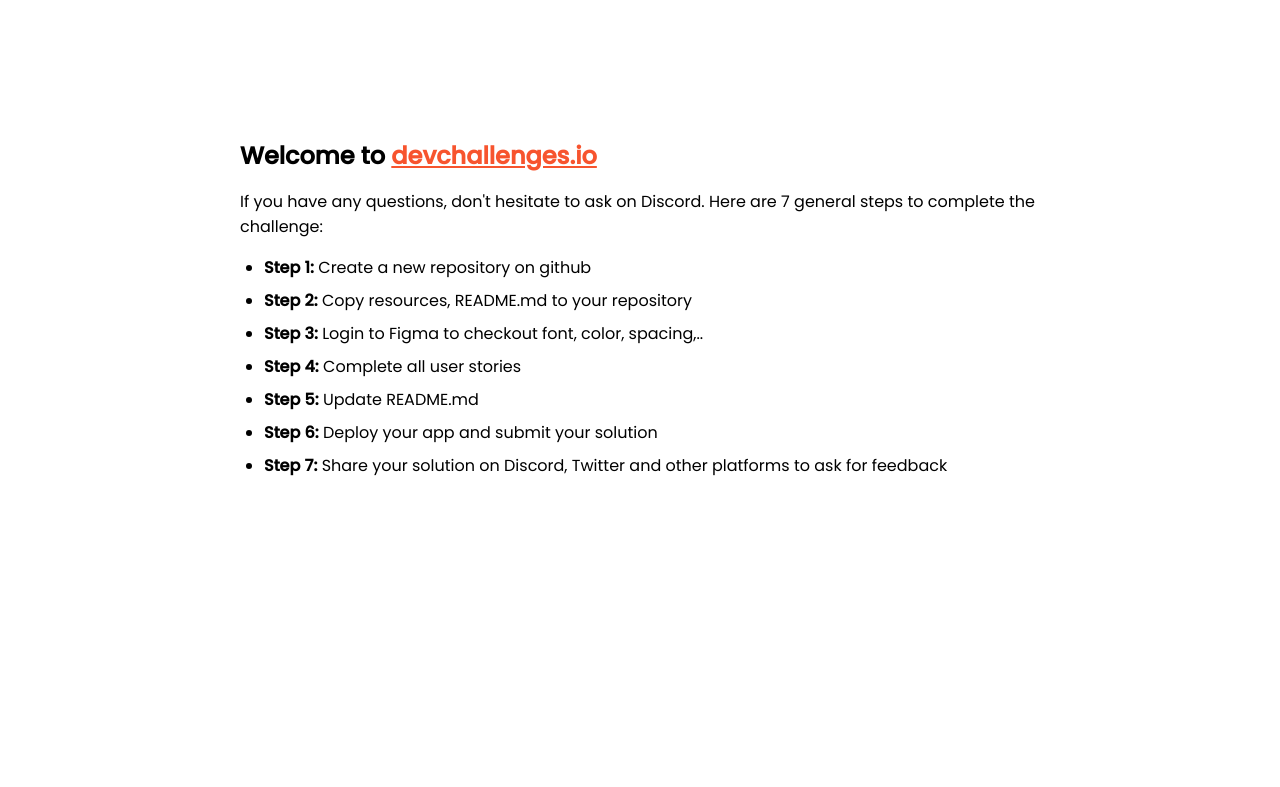
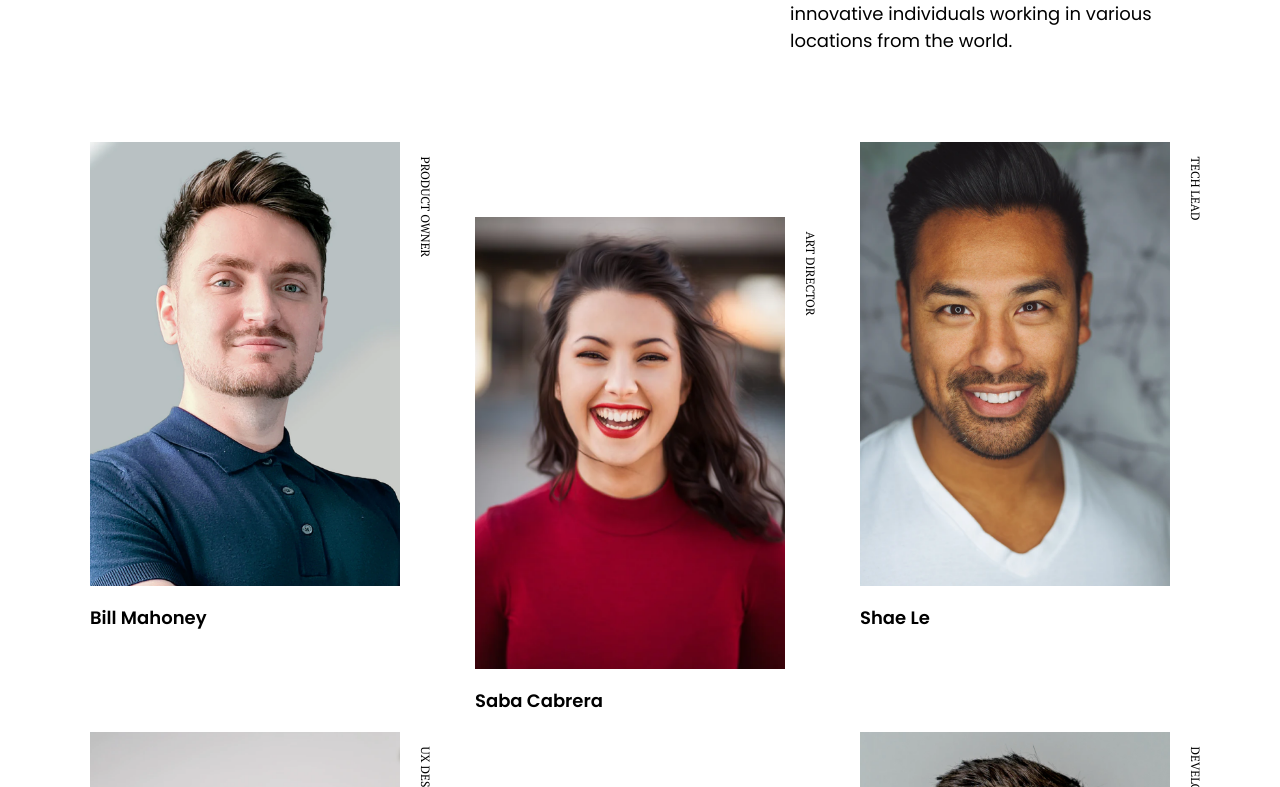
Before and after one commit to jyotiad18/team-page, a plain HTML site: page index.html in a window 1280 px wide. Shown: the part 102-889 px from the top of the page. Before the commit the page ends 800 px from the top, so only its background shows below. Drawn offline with Linux system fonts and the light colour scheme.

Commit message:
team-page for dev

```diff
--- /dev/null
+++ b/css/style.css
@@ -0,0 +1,119 @@
+:root {
+  --font-family-header-title: 'PT Serif';
+  --font-weight-header-title: 700;
+  --font-family-right-title: 'Poppins';
+  --font-family-footer: 'Montserrat';
+}
+/* ===============  */
+
+body {
+  margin: 0 auto;
+  max-width: 1100px;
+  padding: 0 40px;
+}
+.header {
+  display: flex;
+  justify-content: space-between;
+}
+
+.header__title {
+  font-family: var(--font-family-header-title);
+  font-weight: var(--font-weight-header-title);
+  font-size: 36px;
+}
+
+.header__right {
+  display: flex;
+  flex-direction: column;
+  max-width: 400px;
+  margin-top: 30px;
+}
+
+.header__right__title,
+.header__right__detail {
+  font-family: var(--font-family-right-title);
+  font-size: 18px;
+}
+
+.header__right__title {
+  font-weight: 600;
+}
+
+.header__right__detail {
+  font-weight: 400;
+  line-height: 27px;
+}
+
+.main {
+  display: flex;
+  justify-content: space-between;
+  flex-flow: row wrap;
+  margin-top: 70px;
+}
+
+.main__detail {
+  max-width: 30%;
+}
+
+.main__detail:nth-child(3n + 2) {
+  padding-top: 75px;
+}
+.main__info {
+  display: flex;
+  padding-right: 20px;
+}
+
+.main__info > img {
+  max-width: 100%;
+}
+
+.main__detail__name {
+  font-family: var(--font-family-right-title);
+  font-weight: 600;
+  font-size: 18px;
+}
+
+.main__rotate {
+  width: 50px;
+  font-family: var(--font-family-header-title);
+  font-weight: 400;
+  font-size: 12px;
+  padding-top: 20px;
+}
+
+.main__rotate > p {
+  white-space: nowrap;
+  transform: rotate(90deg);
+}
+
+.footer {
+  display: flex;
+  font-family: var(--font-family-footer);
+  font-weight: 600;
+  font-size: 14px;
+  color: #a9a9a9;
+  margin-top: 50px;
+  justify-content: center;
+}
+
+@media (max-width: 635px) {
+  .header {
+    display: flex;
+    flex-direction: column;
+  }
+  .header__right {
+    margin-top: 10px;
+  }
+  .main__detail {
+    max-width: 45%;
+  }
+  .main__detail__name {
+    font-size: 12px;
+  }
+  .main__detail:nth-child(3n + 2) {
+    padding-top: 0;
+  }
+  .main__detail:nth-child(2n + 2) {
+    padding-top: 48px;
+  }
+}
--- a/index.html
+++ b/index.html
@@ -7,8 +7,7 @@
       content="width=device-width, initial-scale=1,
   maximum-scale=5"
     />
-
-    <link rel="icon" href="devchallenges.png" />
+   <link rel="icon" href="/images/devchallenges.png" />
 
     <link
       rel="shortcut icon"
@@ -16,80 +15,83 @@
       href="https://devchallenges.io/"
     />
 
+    <link rel="stylesheet" href="/css/style.css">
+    <link rel="preconnect" href="https://fonts.gstatic.com">
     <link
-      href="https://fonts.googleapis.com/css2?family=Poppins:wght@400;500&display=swap"
-      rel="stylesheet"
-    />
-
-    <title>Devchallenges</title>
-
-    <style>
-      body {
-        font-family: "Poppins", sans-serif;
-      }
-
-      ul {
-        padding-left: 24px;
-      }
-
-      li {
-        margin-bottom: 8px;
-      }
-
-      .welcome {
-        max-width: 800px;
-        margin: 0 auto;
-      }
-
-      .welcome-text {
-        margin-top: 30vh;
-        font-weight: 500;
-      }
-
-      .welcome-text p {
-        font-size: 1rem;
-        font-weight: 400;
-      }
-
-      .welcome-text h1 {
-        font-size: 1.5rem;
-      }
-
-      .welcome-text a {
-        color: #f7542e;
-      }
-    </style>
+      href="https://fonts.googleapis.com/css2?family=Montserrat:wght@600&family=PT+Serif:wght@400;700&family=Poppins:wght@400;600&display=swap"
+      rel="stylesheet">
+    <title>Team - App</title>
   </head>
   <body>
-    <div class="welcome">
-      <div class="welcome-text">
-        <h1>
-          Welcome to
-          <a href="https://devchallenges.io/" target="_blank"
-            >devchallenges.io</a
-          >
-        </h1>
-
-        <p>
-          If you have any questions, don't hesitate to ask on Discord. Here are
-          7 general steps to complete the challenge:
-        </p>
+    <div class="header">
+      <h3 class="header__title">The creative crew</h3>
+      <div class="header__right">
+        <span class="header__right__title">WHO WE ARE<span/>
+        <p class="header__right__detail">We are team of creatively diverse. driven. innovative individuals working in various
+          locations from the world.</p>
+      </div>
+    </div>
+    <div class="main">
+      <div class="main__detail">
+        <div class="main__info">
+          <img src="./images/photo1.png">
+          <div class="main__rotate">
+           <p>PRODUCT OWNER</p>
+          </div>
+        </div>
+        <p class="main__detail__name">Bill Mahoney</p>
       </div>
 
-      <ul>
-        <li><b>Step 1:</b> Create a new repository on github</li>
-        <li><b>Step 2:</b> Copy resources, README.md to your repository</li>
-        <li>
-          <b>Step 3:</b> Login to Figma to checkout font, color, spacing,..
-        </li>
-        <li><b>Step 4:</b> Complete all user stories</li>
-        <li><b>Step 5:</b> Update README.md</li>
-        <li><b>Step 6:</b> Deploy your app and submit your solution</li>
-        <li>
-          <b>Step 7:</b> Share your solution on Discord, Twitter and other
-          platforms to ask for feedback
-        </li>
-      </ul>
+      <article class="main__detail">
+        <div class="main__info">
+          <img src="./images/photo2.png">
+            <div class="main__rotate">
+              <p>ART DIRECTOR</p>
+            </div>
+        </div>
+        <p class="main__detail__name">Saba Cabrera</p>
+      </article>
+
+      <article class="main__detail">
+        <div class="main__info">
+          <img src="./images/photo3.png">
+          <div class="main__rotate">
+            <p>TECH LEAD</p>
+          </div>
+        </div>
+        <p class="main__detail__name">Shae Le</p>
+      </article>
+
+      <article class="main__detail">
+        <div class="main__info">
+          <img src="./images/photo4.png">
+            <div class="main__rotate">
+              <p>UX DESIGNER</p>
+            </div>
+        </div>
+        <p class="main__detail__name">Skylah Lu</p>
+      </article>
+
+      <article class="main__detail">
+        <div class="main__info">
+          <img src="./images/photo5.png">
+            <div class="main__rotate">
+            <p >DEVELOPER</p>
+            </div>
+        </div>
+        <p class="main__detail__name">Griff Richards</p>
+      </article>
+
+      <article class="main__detail">
+        <div class="main__info">
+        <img src="./images/photo6.png">
+          <div class="main__rotate">
+            <p>DEVELOPER</p>
+          </div>
+        </div>
+        <p class="main__detail__name">Stan John</p>
+      </article>
     </div>
+    <div class="footer"> Jyoti ADHIKARI @ DevChallenges.io </div>
   </body>
 </html>
```
Also changed, not shown: images/devchallenges.png (renamed from devchallenges.png), images/photo1.png (renamed from photo1.png), images/photo2.png (renamed from photo2.png), images/photo3.png (renamed from photo3.png), images/photo4.png (renamed from photo4.png), images/photo5.png (renamed from photo5.png), images/photo6.png (renamed from photo6.png).
